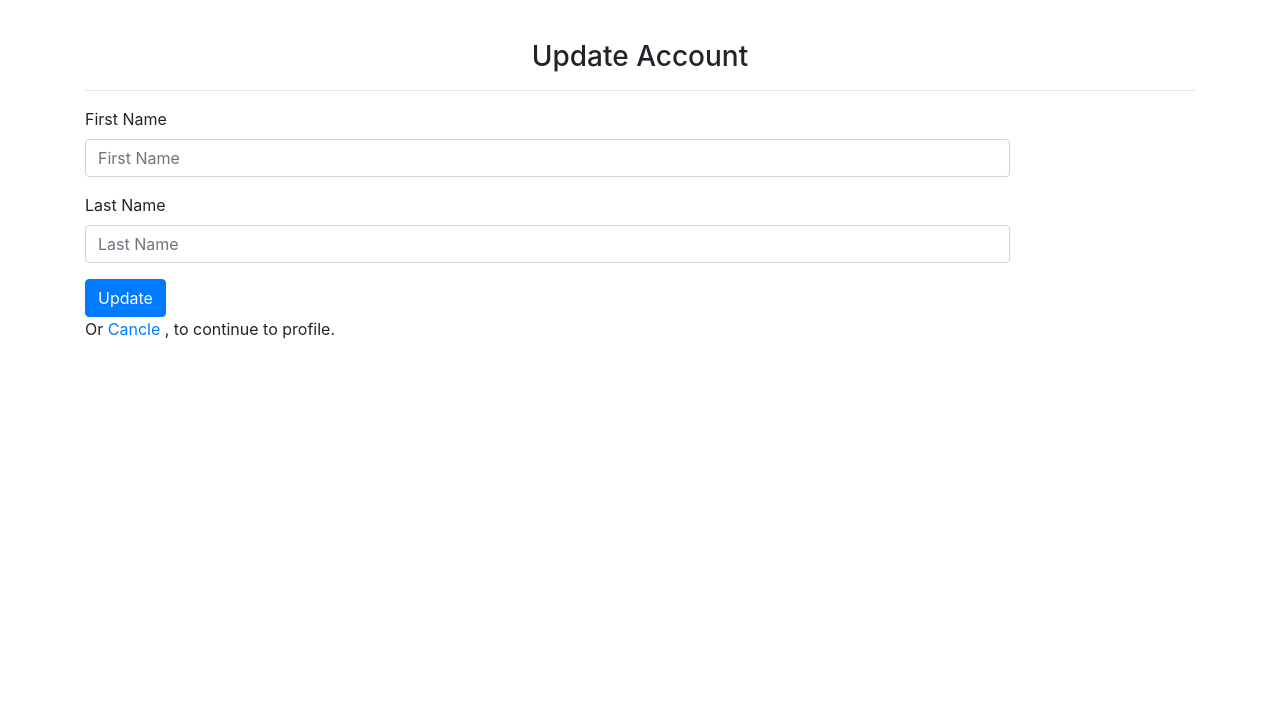
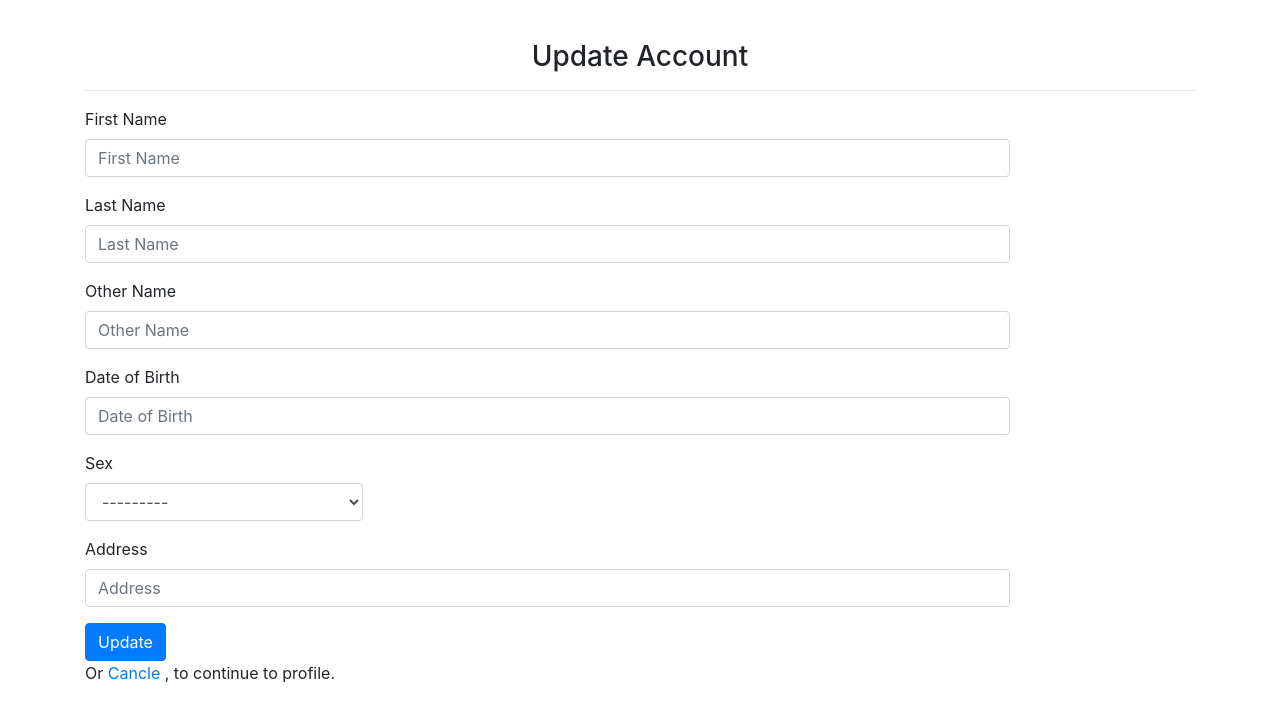
Before and after one commit to codeOlam/dj-multi-user-auth, a Django app: template src/accounts/templates/accounts/student/std_profile_update.html in a window 1280 px wide. Shown: the part 48-770 px from the top of the page. Run offline with Django 3.2, Linux system fonts and the light colour scheme; the template is opened without the code that fills it: values that come from a table or form of the project are taken from there, others are empty; some libraries are stand-ins or nearby versions.

Commit message:
fixed student update profile error

```diff
--- a/src/accounts/models.py
+++ b/src/accounts/models.py
@@ -58,8 +58,8 @@
 	username 		= models.CharField(max_length=50, blank=True, null=True)
 	email 			= models.EmailField(max_length=120, unique=True)
 	other_names 	= models.CharField(max_length=50, blank=True, null=True)
-	date_of_birth 	= models.DateField(null=True)
-	sex 			= models.CharField(max_length=6, choices=sex_choices)
+	date_of_birth 	= models.DateField(null=True, blank=True)
+	sex 			= models.CharField(max_length=6, choices=sex_choices, blank=True)
 	address 		= models.CharField(max_length=255, blank=True)
 	is_teacher 		= models.BooleanField(default=False)
 	is_student 		= models.BooleanField(default=False)
--- a/src/accounts/templates/accounts/student/std_profile_update.html
+++ b/src/accounts/templates/accounts/student/std_profile_update.html
@@ -20,6 +20,22 @@
 	    <label for="last_name">Last Name</label>
 	    {{form.last_name}}
 	  </div>
+	  <div class="form-group">
+	    <label for="other_names">Other Name</label>
+	    {{form.other_names}}
+	  </div>
+	  <div class="form-group">
+	    <label for="date_of_birth">Date of Birth</label>
+	    {{form.date_of_birth}}
+	  </div>
+	  <div class="form-group">
+	    <label for="sex">Sex</label>
+	    {{form.sex}}
+	  </div>
+	  <div class="form-group">
+	    <label for="address">Address</label>
+	    {{form.address}}
+	  </div>
   	{% for fm in formset %}
 		{{fm.id}}
 	  <div class="form-group">
@@ -27,6 +43,7 @@
 	    {{fm.grade_year}}
 	  </div>
 	 {% endfor %}
+	 {{ formset.management_form }}
 	  <button type="submit" class="btn btn-primary">Update</button>
 	  <p>Or <a href="/accounts/student/{{user.pk}}/"> Cancle </a>, to continue to profile.</p>
 	</form>
```
Also changed, not shown: src/accounts/views/student_views.py (+7 -4 lines).
